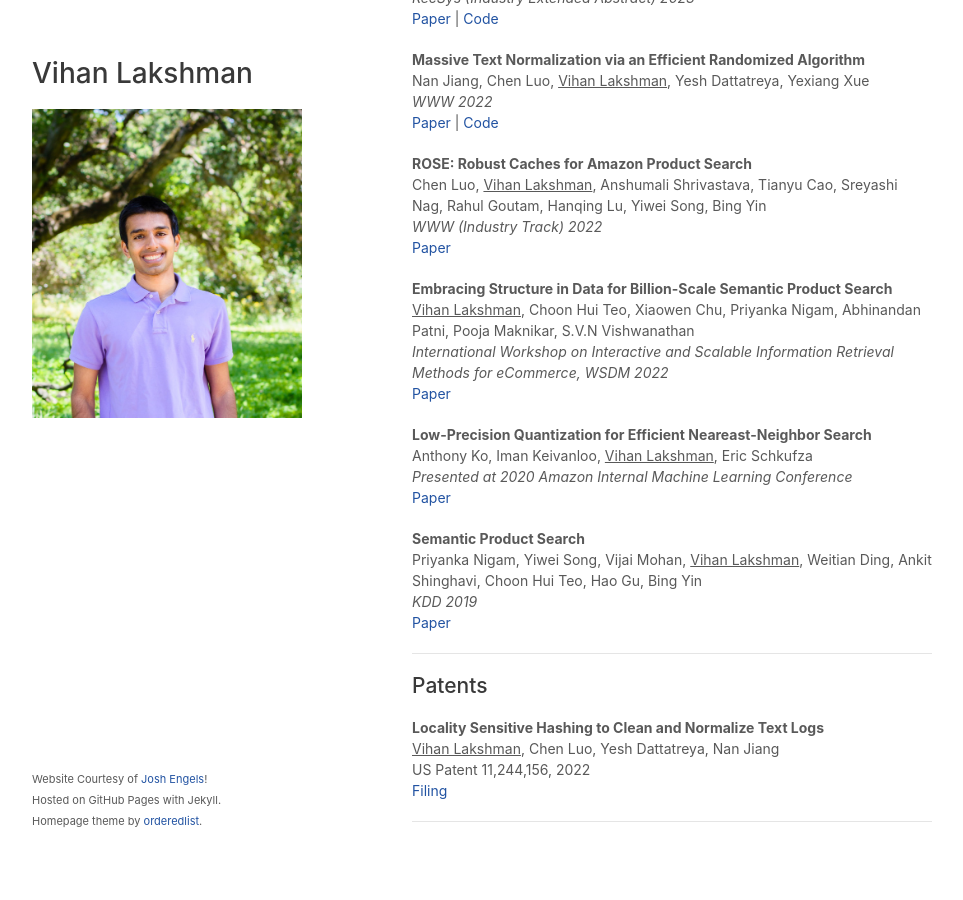
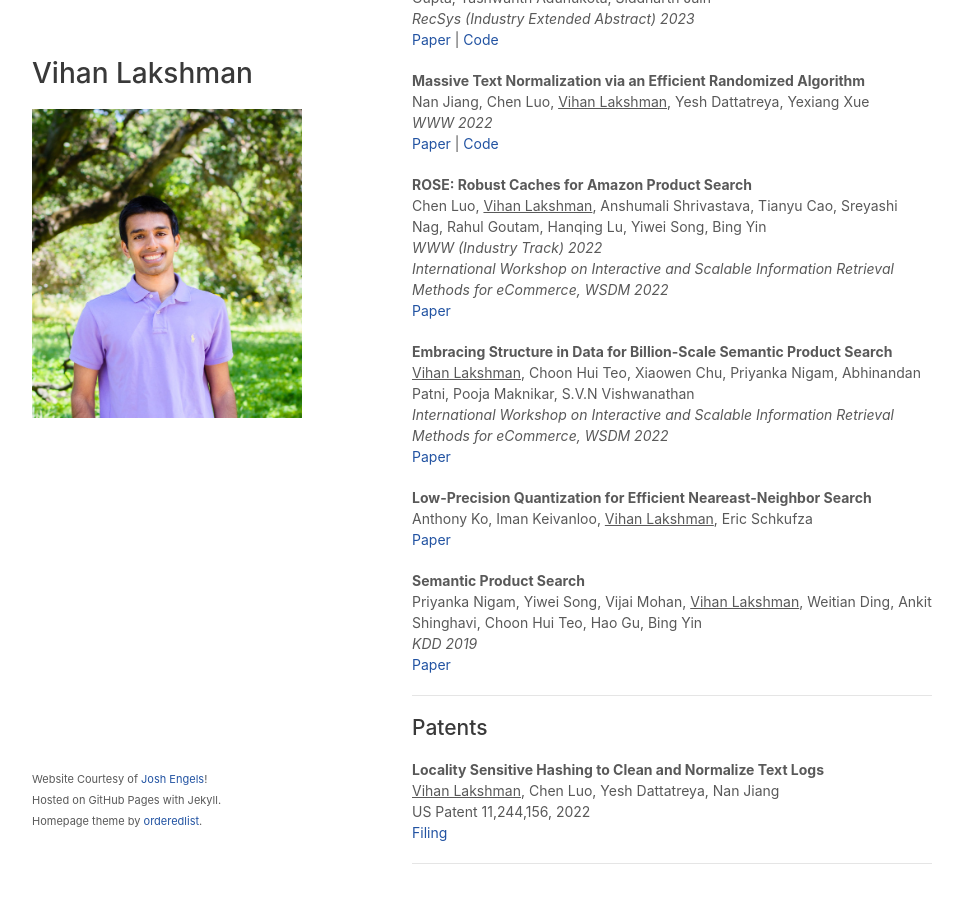
Before and after one commit to vihan-lakshman/vihan-lakshman.github.io, a Jekyll site: the page built from index.html, in a window 1280 px wide and 900 px high, scrolled down 1201 px. Shown: the whole window, without its empty margins (158-1121 px from the left). Built offline with Jekyll 4.4.1, drawn with Linux system fonts in a browser that asks for light colours; a style sheet for code colours, icons or effects is not loaded.

Commit message:
Update publications

```diff
--- a/index.html
+++ b/index.html
@@ -124,6 +125,8 @@
         Chen Luo, <u>Vihan Lakshman</u>, Anshumali Shrivastava, Tianyu Cao, Sreyashi Nag, Rahul Goutam, Hanqing Lu,
         Yiwei Song, Bing Yin<br>
         <i> WWW (Industry Track) 2022 </i><br>
+        <i>International Workshop on Interactive and Scalable Information Retrieval Methods for
+          eCommerce, WSDM 2022</i> <br>
         <a href="https://dl.acm.org/doi/pdf/10.1145/3487553.3524213">Paper</a>
       </p>
       <p>
@@ -137,7 +140,6 @@
 
       <b>Low-Precision Quantization for Efficient Neareast-Neighbor Search</b> <br>
       Anthony Ko, Iman Keivanloo, <u>Vihan Lakshman</u>, Eric Schkufza<br>
-      <i>Presented at 2020 Amazon Internal Machine Learning Conference</i><br>
       <a href="https://arxiv.org/pdf/2110.08919.pdf">Paper</a>
       </p>
 
```
Also changed, not shown: other parts of index.html (+1 -0 lines).
